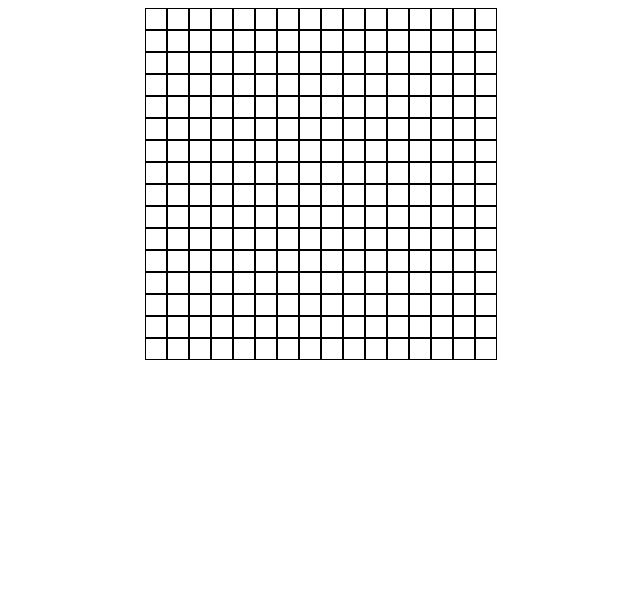
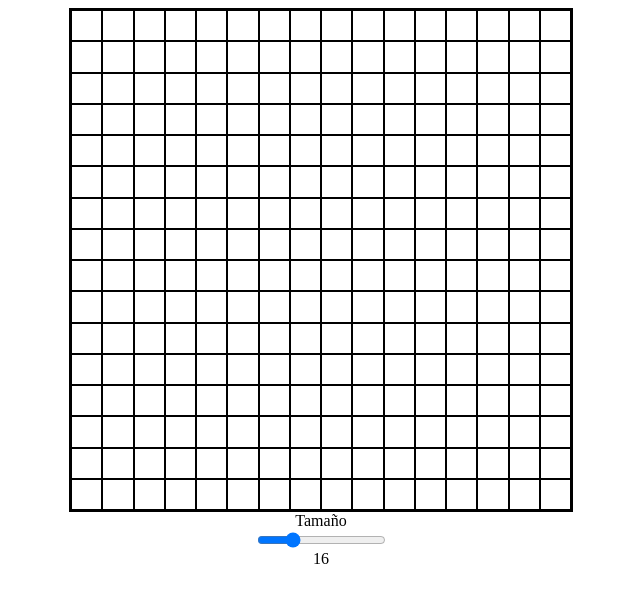
Before and after one commit to LucasMati/Etch-a-Sketch, a plain HTML site: page index.html in a window 1280 px wide. Shown: the whole page, without its empty margins (319-959 px from the left). Drawn offline with Linux system fonts and the light colour scheme.

Commit message:
Add a slider to dynamically adjust the grid size

```diff
--- a/index.html
+++ b/index.html
@@ -10,7 +10,11 @@
     <div id="container">
         <div id="rows"></div>
     </div>
-
+    <div id="change-size">
+        <label for="volumen">Tamaño</label>
+        <input type="range" id="volumen" min="0" max="64" value="16" oninput="actualizarValor(this.value)">
+        <span id="valor">16</span>
+    </div>
 </body>
 <script src="script.js"></script>
 </html>
--- a/script.js
+++ b/script.js
@@ -1,18 +1,26 @@
 const container = document.getElementById("container");
+  let tam = 16;
 
-for (let j = 0; j < 16; j++) {
-    let newRow = document.createElement("div"); // Crea un div
-    newRow.style.display = "flex";
-    for (let i = 0; i < 16; i++) {
-        let newDiv = document.createElement("div"); // Crea un div
-        newDiv.textContent = ""; // Agrega texto al div
-        newDiv.className = "caja"; // Se aplica el estilo definido en CSS
-        newDiv.style.border = "1px solid black";
-        newDiv.style.margin = "0px";
-        newDiv.style.padding = "5px";
-        newDiv.style.width = "10px";
-        newDiv.style.height = "10px";
-        newRow.appendChild(newDiv); // Agrega el div al body
-    }
-    container.appendChild(newRow); // Agrega el div al body
-}
+  function actualizarValor(valor) {
+      document.getElementById("valor").textContent = valor;
+      tam = valor;
+      changeSize(tam);
+  }
+
+  function changeSize(tam) {
+      container.innerHTML = ""; // Limpia el contenedor
+
+      for (let j = 0; j < tam; j++) {
+          let newRow = document.createElement("div");
+          newRow.className = "row";
+
+          for (let i = 0; i < tam; i++) {
+              let newDiv = document.createElement("div");
+              newDiv.className = "caja";
+              newRow.appendChild(newDiv);
+          }
+          container.appendChild(newRow);
+      }
+  }
+
+  changeSize(tam); // Carga inicial
--- a/styles.css
+++ b/styles.css
@@ -1,9 +1,31 @@
-#container{
+body{
     display: flex;
+    align-items: center;
     justify-content: center;
+    flex-direction: column;
+}
+
+#container {
+    width: 500px;
+    height: 500px;
+    border: 2px solid black;
+    display: flex;
+    flex-direction: column; /* Asegura que las filas se apilen verticalmente */
+  }
+
+  .row {
+    display: flex; /* Hace que los divs dentro de cada fila se alineen en línea */
+    flex: 1; /* Distribuye uniformemente las filas */
+  }
+
+  .caja {
+
+    border: 1px solid black;
+    flex: 1; /* Hace que todas las cajas dentro de la fila tengan el mismo tamaño */
+  }
+  #change-size{
+    display: flex;
+    flex-direction: column;
     align-items: center;
-    flex-direction: column;
-    }
-    .caja:hover {
-        background-color: lightcoral; /* Cambia de color al pasar el mouse */
-    }
+    justify-content: center;
+  }
```
